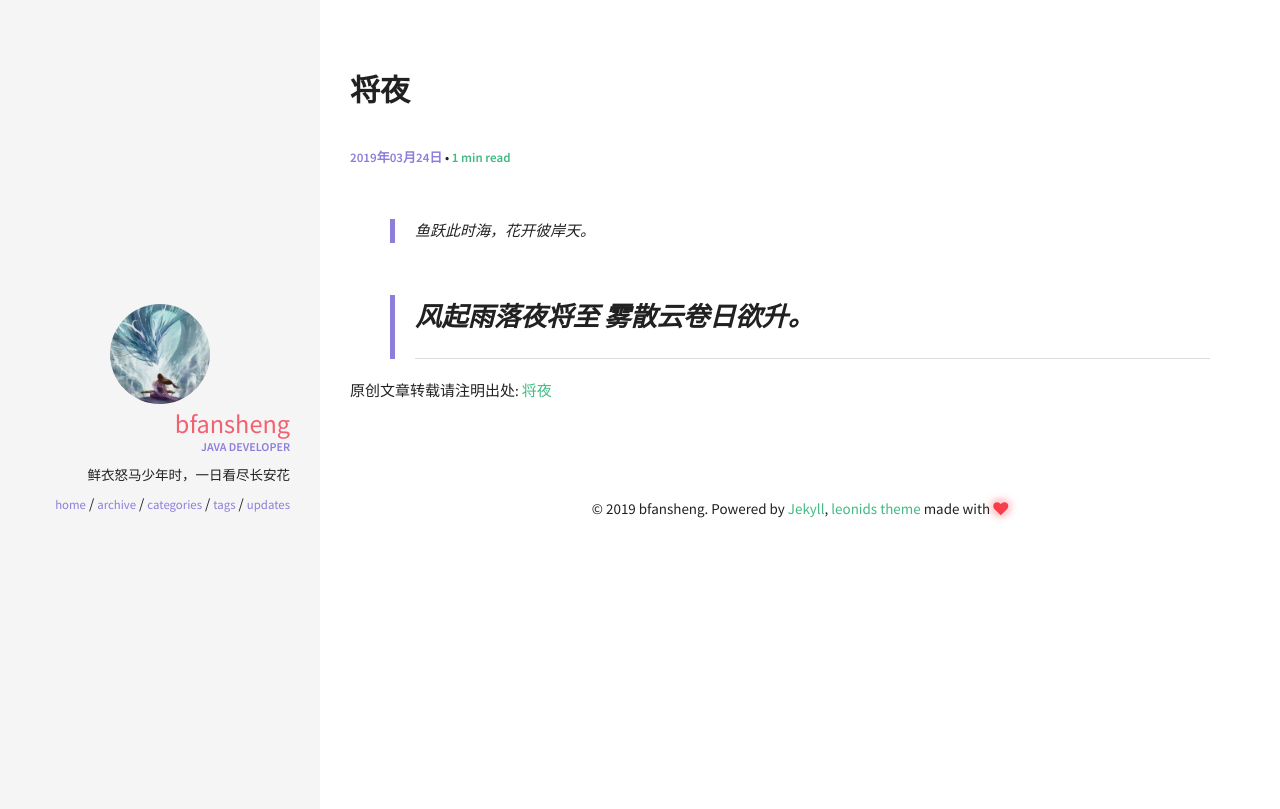
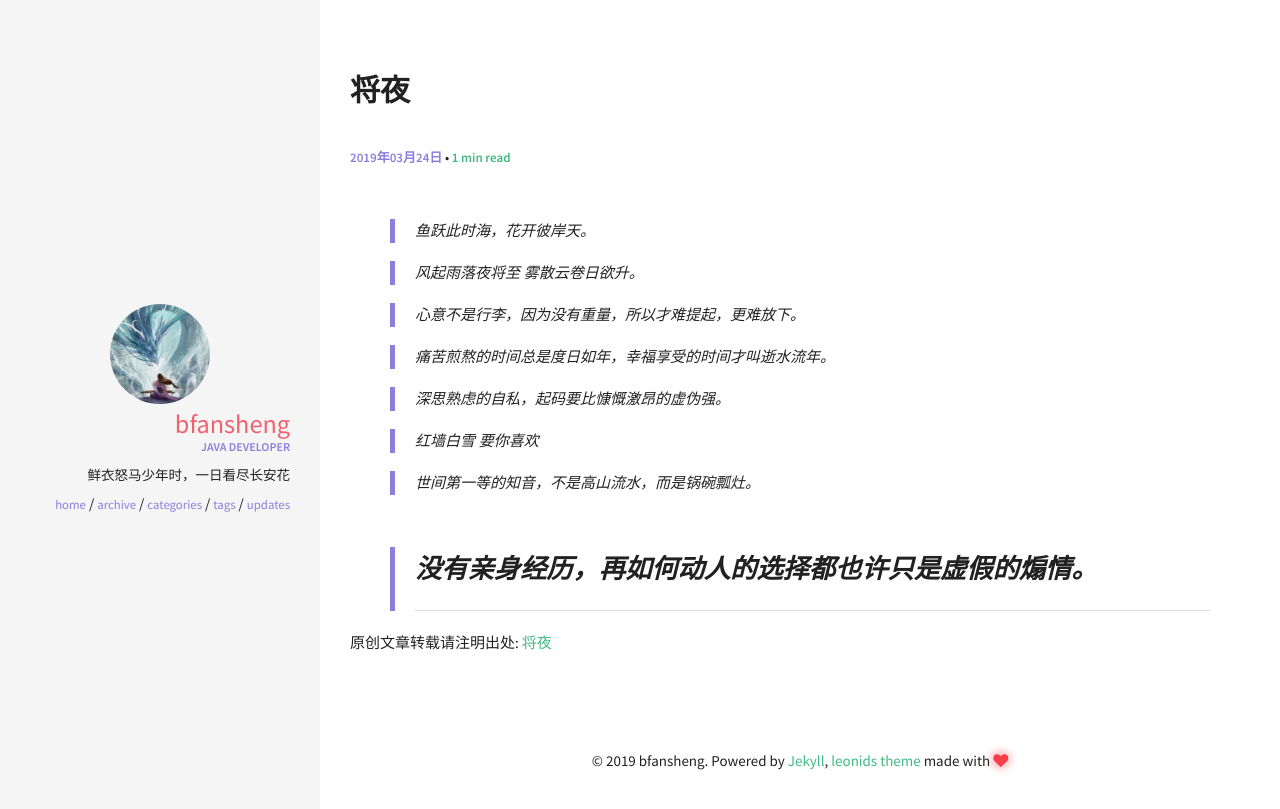
Before and after one commit to bfansheng/blog-jekins, a Jekyll site: the page built from _posts/2019-03-24-将夜.md, in a window 1280 px wide. Shown: the top 809 px of the page. Built offline with Jekyll 4.4.1, drawn with Linux system fonts in a browser that asks for light colours.

Commit message:
Update 2019-03-24-将夜.md

```diff
--- a/_posts/2019-03-24-将夜.md
+++ b/_posts/2019-03-24-将夜.md
@@ -7,4 +7,16 @@ categories: [index]
 > 鱼跃此时海，花开彼岸天。
 
 > 风起雨落夜将至 雾散云卷日欲升。
+
+> 心意不是行李，因为没有重量，所以才难提起，更难放下。
+
+> 痛苦煎熬的时间总是度日如年，幸福享受的时间才叫逝水流年。
+
+> 深思熟虑的自私，起码要比慷慨激昂的虚伪强。
+
+> 红墙白雪 要你喜欢
+
+> 世间第一等的知音，不是高山流水，而是锅碗瓢灶。
+
+> 没有亲身经历，再如何动人的选择都也许只是虚假的煽情。
 ------
```
